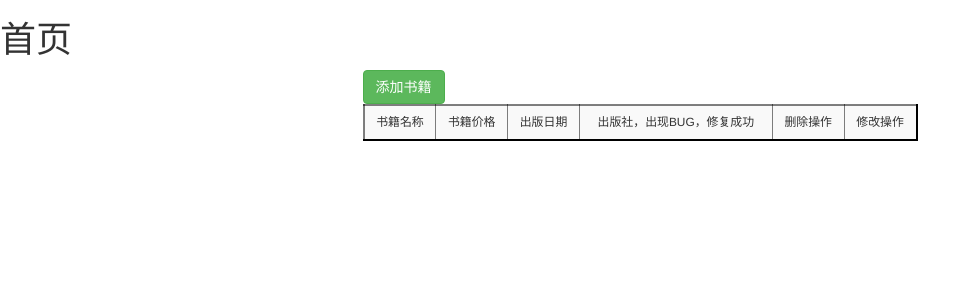
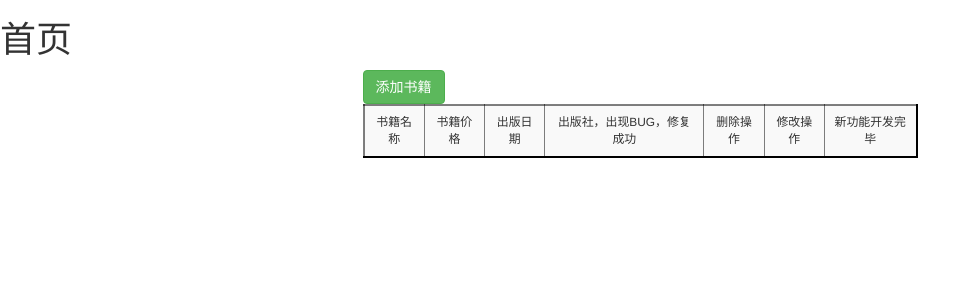
Before and after one commit to xiaofeinie/books, a Django app: page / in a window 1280 px wide. Shown: the top 300 px of the page, without its empty margins (0-979 px from the left). Run offline with Django 3.2, Linux system fonts and the light colour scheme; data that the repository does not hold is empty; some libraries are stand-ins or nearby versions.

Commit message:
功能开发完毕

```diff
--- a/templates/index.html
+++ b/templates/index.html
@@ -49,6 +49,7 @@
                     <td>出版社，出现BUG，修复成功</td>
                     <td>删除操作</td>
                     <td>修改操作</td>
+                    <td>新功能开发完毕</td>
                 </tr>
 
                 {% for foo in ret %}
```
